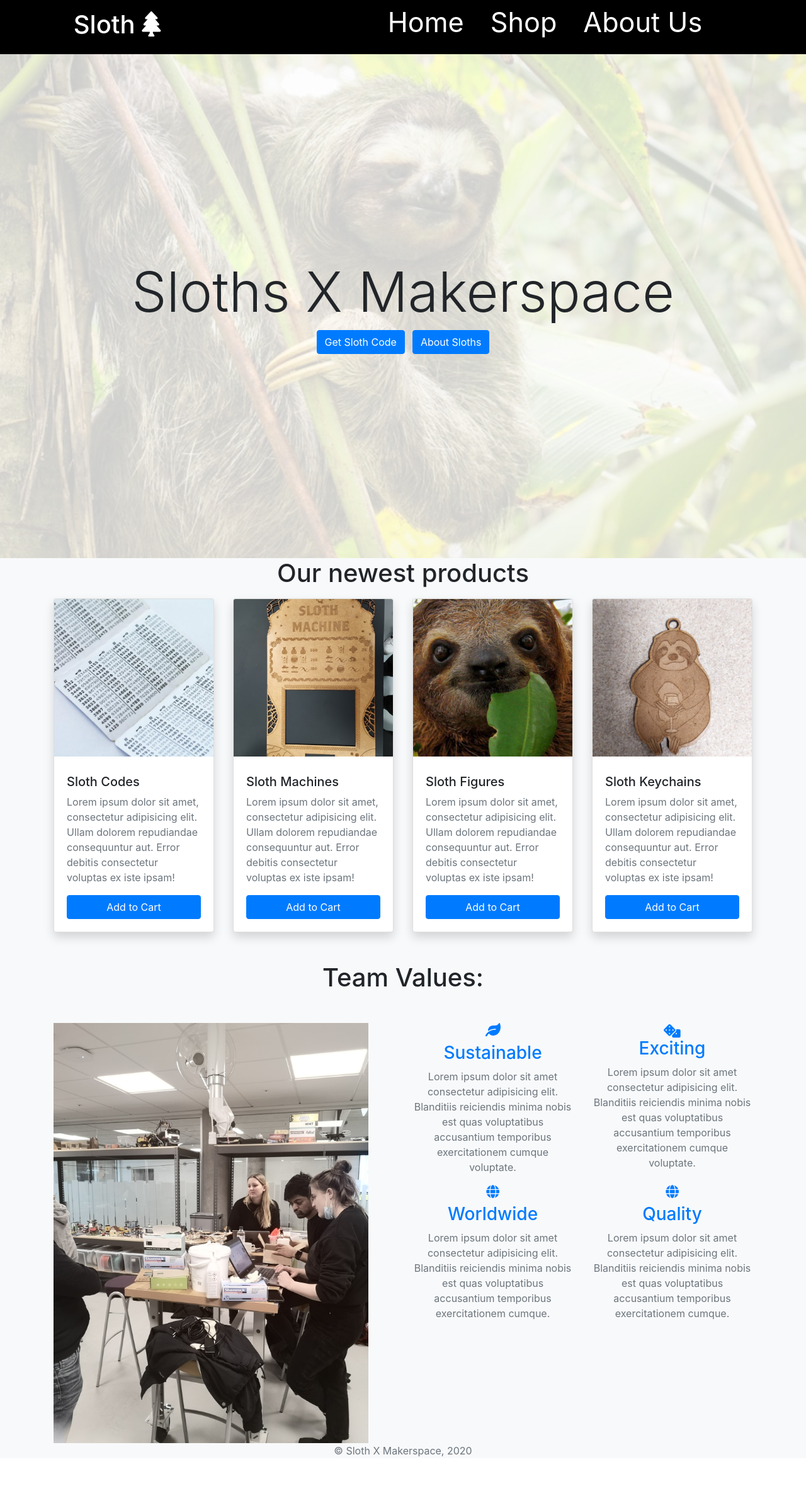
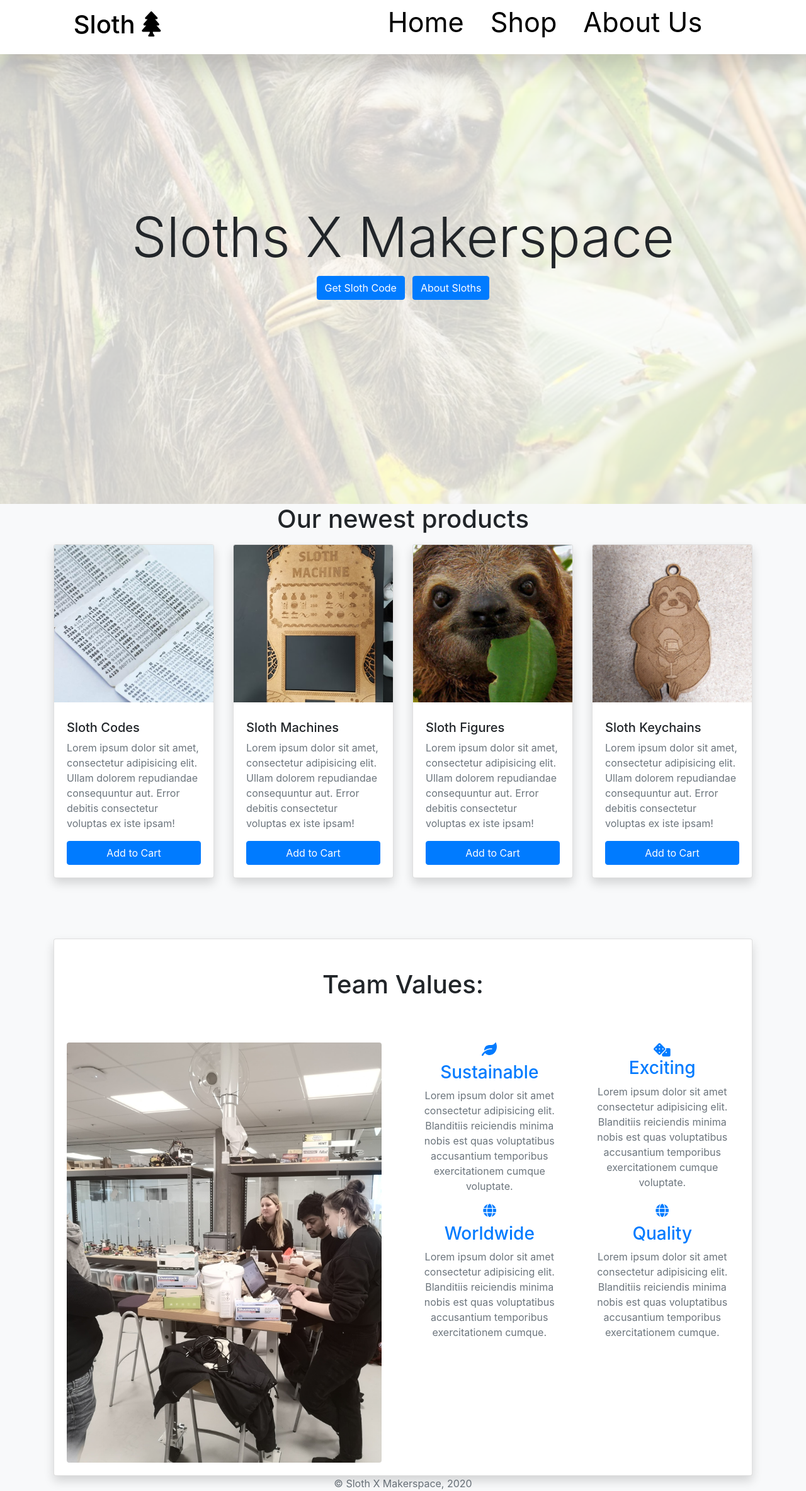
Before and after one commit to CasperHauberg/exam-webshop, a React (Create React App) app: page / in a window 1280 px wide. Shown: the whole page at 63% size. Before the commit the page ends 2315 px from the top, so only its background shows below. Built offline with nearby package versions, Linux system fonts and the light colour scheme.

Commit message:
Navbar + About Change

```diff
--- a/src/About/About.js
+++ b/src/About/About.js
@@ -5,12 +5,19 @@ import founders from "./founders.jpg";
 
 const About = () => {
   return (
-    <section>
+    <section id="#about">
       <div className="container">
+        <div className="card rounded shadow">
           <h1 className="text-center my-5">Team Values:</h1>
+          <div className="card-body">
             <div className="row">
               <div className="col-md-6">
-            <img src={founders} style={{ width: "500px" }} alt="" />
+                <img
+                  src={founders}
+                  style={{ width: "500px" }}
+                  alt=""
+                  className="rounded"
+                />
               </div>
               <div className="col-md-6">
                 <div className="row">
@@ -74,6 +81,8 @@ const About = () => {
               </div>
             </div>
           </div>
+        </div>
+      </div>
     </section>
   );
 };
--- a/src/App.js
+++ b/src/App.js
@@ -1,9 +1,17 @@
-import React from "react";
+// Library Imports
 
-import "jquery";
+import { Component } from "react";
+
+// jquery, popper.js, bootstrap is nessacary for bootstrap components.
+
 import "popper.js";
 import "bootstrap";
+
+// Connection to firebase project.
+
 import firebase from "./firebase";
+
+// Components Imports
 
 import Card from "./Card/Card";
 import Navbar from "./Components/Navbar/Navbar";
@@ -11,15 +19,18 @@ import Landing from "./Landing/Landing";
 import About from "./About/About";
 import Footer from "./Footer/Footer";
 
+// Image Imports
+
 import placeholder from "./img/placeholder.jpg";
 import keychain from "./img/sloth-keychain.jpg";
 import machine from "./img/sloth-machine.jpg";
 import codes from "./img/sloth-codes.jpg";
 
-class App extends React.Component {
+class App extends Component {
   constructor(props) {
     super(props);
-    this.state = null;
+    // Intial State
+    this.state = { key: "Fetching Sloth Code . . ." };
   }
 
   getData = () => {
@@ -29,15 +40,20 @@ class App extends React.Component {
 
     database.once("value").then((snapshot) => {
       const keys = snapshot.val(); // Snapshot.val() is the actual data
-      console.log(keys);
+      console.log(keys); // Debuging
       storedKey = Object.keys(keys)[Object.keys(keys).length - 1]; // Turns object keys into an array and returns the last key in the array
       console.log(storedKey); // returns string;
       database = firebase.database().ref("/inputcode1/SlothCode"); // Change the database refence to active key
       database.set(storedKey); // Sets the storedKey to the new path.
+      // Update the state
+      setTimeout(() => {
+        this.setState({ key: storedKey });
+      }, 2000);
     });
   };
 
   render() {
+    // Function purpose: Render HTML Content
     return (
       <div className="App bg-light">
         <Navbar />
@@ -46,7 +62,7 @@ class App extends React.Component {
           <h1 className="text-center mb-3">Our newest products</h1>
 
           <div className="row">
-            <Card title="Sloth Codes" img={codes} />
+            <Card title="Sloth Codes" img={codes} /> {/* Props = title, img */}
             <Card title="Sloth Machines" img={machine} />
             <Card title="Sloth Figures" img={placeholder} />
             <Card title="Sloth Keychains" img={keychain} />
@@ -79,7 +95,10 @@ class App extends React.Component {
                   <span aria-hidden="true">&times;</span>
                 </button>
               </div>
-              <div className="modal-body">xxx</div>
+              <div className="modal-body"> {this.state.key}</div>
+              <div className="justify-content-start modal-footer">
+                Go to <a href="#">www.SlothMachine.com</a> to enter code
+              </div>
             </div>
           </div>
         </div>
--- a/src/Card/Card.js
+++ b/src/Card/Card.js
@@ -2,10 +2,11 @@ import React from "react";
 
 function Card(props) {
   return (
-    <div className="col-md-3">
+    <div className="col-md-3 mb-5">
       <div className="card rounded shadow">
         <img
           src={props.img}
+          loading="lazy"
           className="card-img-top mb-2"
           style={{
             height: "250px",
--- a/src/Components/Navbar/Navbar.css
+++ b/src/Components/Navbar/Navbar.css
@@ -1,19 +1,17 @@
-
 .NavbarItems {
-  background: black;
+  background: white;
   height: 2em;
   display: flex;
   justify-content: center;
   align-items: center;
   font-size: 2.7rem;
-
 }
 
 .Navbar-logo {
-  color: white;
+  color: black;
   justify-self: start;
   margin-left: 20px;
-  cursor:pointer;
+  cursor: pointer;
 }
 
 .fa-react {
@@ -23,9 +21,9 @@
 
 .nav-menu {
   display: grid;
-  grid-template-columns: repeat(5,auto);
+  grid-template-columns: repeat(5, auto);
   grid-gap: 10px;
-  list-style:none;
+  list-style: none;
   text-align: center;
   width: 70vw;
   justify-content: end;
@@ -33,34 +31,32 @@
 }
 
 .nav-links {
-  color: white;
+  color: black;
   text-decoration: none;
   padding: 0.5rem 1rem;
 }
 
 .nav-links:hover {
-  background-color: Blue;
+  text-decoration: none;
+  background-color: #007bff;
   border-radius: 4px;
   transition: all 0.2s ease-out;
 }
 
 .fa-bars {
-  color: #fff;
+  color: black;
 }
 
 .nav-links-mobile {
   display: none;
-
 }
 
 .Menu-icon {
   display: none;
 }
 
-
-@media screen and (max-width :960px) {
-
-  .NavbarItems{
+@media screen and (max-width: 960px) {
+  .NavbarItems {
     position: relative;
   }
   .nav-menu {
@@ -76,7 +72,7 @@
   }
 
   .nav-menu.active {
-    background :black;
+    background: white;
     left: 0;
     opacity: 1;
     transition: all 0.5s ease;
@@ -87,10 +83,9 @@
     text-align: center;
     padding: 1rem;
     width: 100;
-
   }
 
-  .nav-links:hover{
+  .nav-links:hover {
     background-color: pink;
     border-radius: 0;
   }
@@ -111,9 +106,8 @@
     cursor: pointer;
   }
 
-  .fa-times{
-    color: #fff;
+  .fa-times {
+    color: black;
     font-size: 2rem;
   }
-
 }
--- a/src/Components/Navbar/Navbar.js
+++ b/src/Components/Navbar/Navbar.js
@@ -1,21 +1,25 @@
-import React, { Component } from 'react';
-import {MenuItems} from "./MenuItems"
-import "./Navbar.css"
+import React, { Component } from "react";
+import { MenuItems } from "./MenuItems";
+import "./Navbar.css";
 
 class Navbar extends Component {
-  state = { clicked: false }
+  state = { clicked: false };
   handleClick = () => {
-    this.setState({clicked: !this.state.clicked})
-  }
+    this.setState({ clicked: !this.state.clicked });
+  };
 
   render() {
-    return(
-      <nav className="NavbarItems">
-        <h1 className="Navbar-logo">Sloth <i className="fas fa-tree"></i> </h1>
+    return (
+      <nav className="NavbarItems fixed-top shadow-lg">
+        <h1 className="Navbar-logo">
+          Sloth <i className="fas fa-tree"></i>{" "}
+        </h1>
         <div className="Menu-icon" onClick={this.handleClick}>
-          <i className={this.state.clicked ? 'fas fa-times' : ' fas fa-bars'}></i>
+          <i
+            className={this.state.clicked ? "fas fa-times" : " fas fa-bars"}
+          ></i>
         </div>
-          <ul className={this.state.clicked ? 'nav-menu active' : 'nav-menu'}>
+        <ul className={this.state.clicked ? "nav-menu active" : "nav-menu"}>
           {MenuItems.map((item, index) => {
             return (
               <li key={index}>
@@ -23,15 +27,12 @@ class Navbar extends Component {
                   {item.title}
                 </a>
               </li>
-              )
+            );
           })}
-
         </ul>
-
       </nav>
-    )
+    );
+  }
 }
 
-}
-
-export default Navbar
+export default Navbar;
```
Lines whose indentation alone changed are shown as unchanged.
